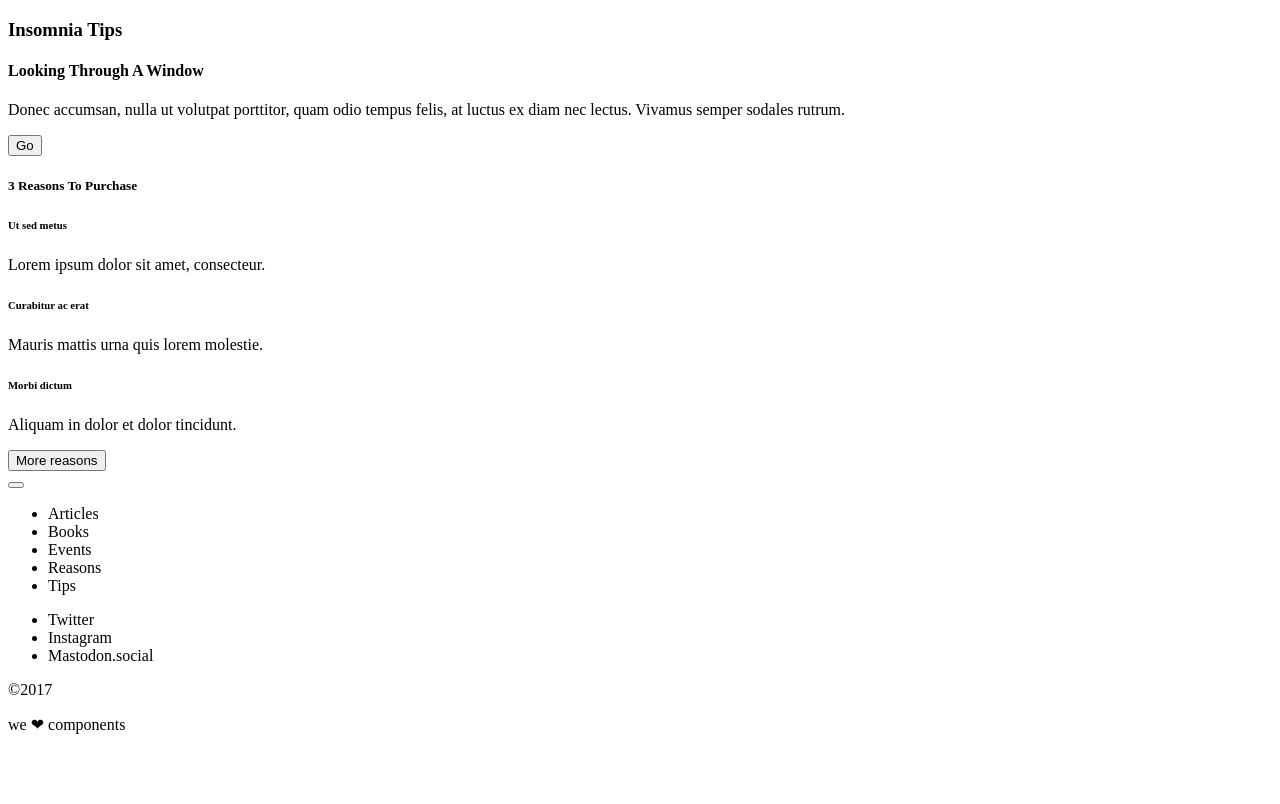
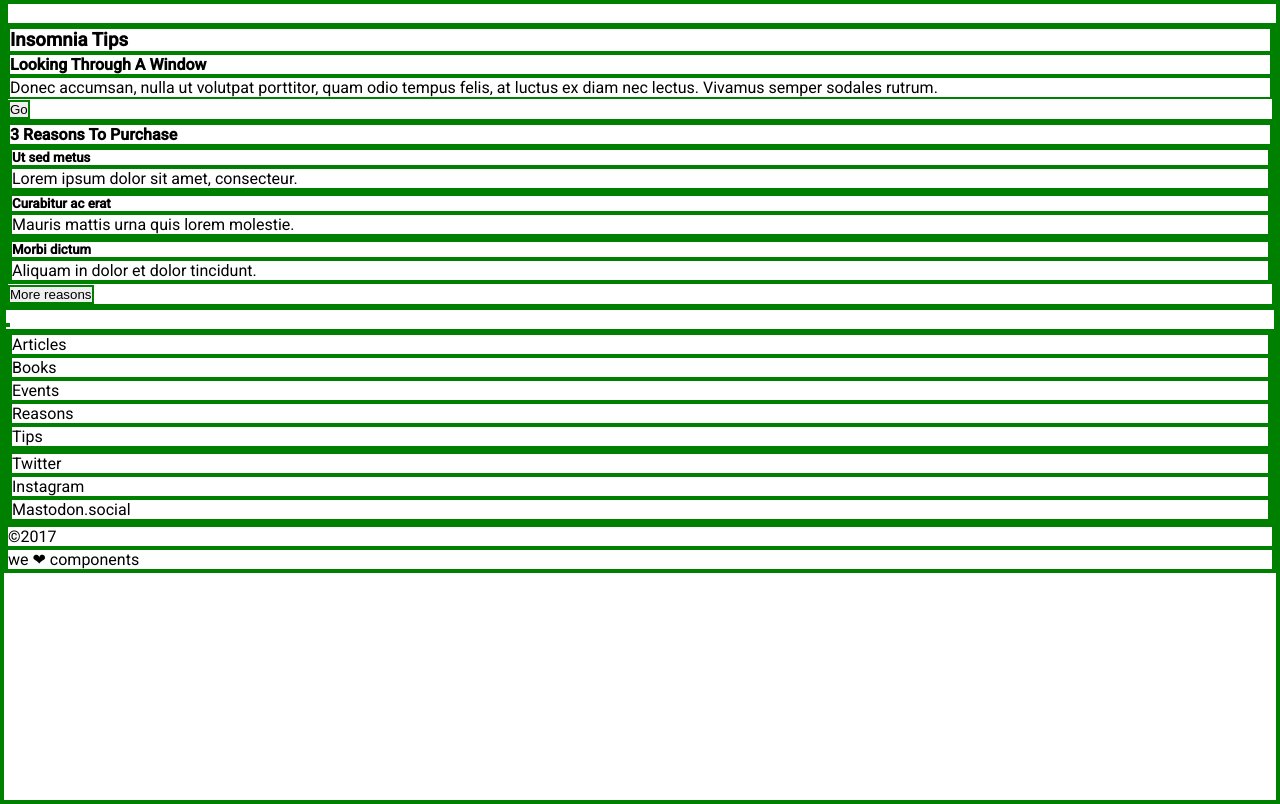
Before and after one commit to Adalab/f-m1-evaluacion-final-rodriguezmontesinoseva, a website: page _src/templates/index.html in a window 1280 px wide. Drawn offline with nearby package versions, Linux system fonts and the light colour scheme; files that its build step writes are made by us from their sources.

Commit message:
create background header

```diff
--- /dev/null
+++ b/_src/assets/scss/core/_variables.scss
@@ -0,0 +1,2 @@
+$whiteSnow: #fff;
+$blackBatman: #000;
--- /dev/null
+++ b/_src/assets/scss/layout/_base.scss
@@ -0,0 +1,17 @@
+*,*::after,*::before{
+    box-sizing: border-box;
+    margin: 0;
+    padding: 0;
+    border:solid 2px green;
+}
+
+body{
+    min-height: 100vh;
+    font-family: 'Roboto', sans-serif;
+    font-size: 16px;
+    background-color: $whiteSnow;
+    color: $blackBatman;
+}
+
+// font-family: 'Roboto', sans-serif;
+// font-family: 'Roboto Slab', serif;
--- /dev/null
+++ b/_src/assets/scss/layout/_header.scss
@@ -0,0 +1,7 @@
+.header-general{
+    min-height: 100vh;
+    background: url(../images/cover.jpg) center no-repeat;
+    background-size: cover;
+    background-image: linear-gradient(to bottom, rgba(255, 255, 255, 0.5), var($blackBatman));
+    background-blend-mode: multiply;
+}
--- a/_src/assets/scss/main.scss
+++ b/_src/assets/scss/main.scss
@@ -4,3 +4,6 @@
 //  background: url('../images/logo-adalab-80px.png') center center no-repeat $color-white;
 	// height: 100vh;
 // }
+@import './core/variables';
+@import './layout/base';
+@import './layout/header';
--- a/_src/templates/index.html
+++ b/_src/templates/index.html
@@ -5,6 +5,7 @@
   <meta name="viewport" content="width=device-width, initial-scale=1.0">
 	<title>Anonimous Prosy</title>
   <!-- <link rel="icon" href="favicon.png"/>  -->
+  <link href="https://fonts.googleapis.com/css?family=Roboto+Slab:700|Roboto:400,500" rel="stylesheet">
 	<link rel="stylesheet" href="assets/css/main.css">
 </head>
 
@@ -20,17 +21,17 @@
     <button>Go</button>
   </article>
   <article>
-  <h5>3 Reasons To Purchase</h5>
+  <h4>3 Reasons To Purchase</h4>
   <div>
-      <h6>Ut sed metus</h6>
+      <h5>Ut sed metus</h5>
       <p>Lorem ipsum dolor sit amet, consecteur.</p>
   </div>
   <div>
-      <h6>Curabitur ac erat</h6>
+      <h5>Curabitur ac erat</h5>
       <p>Mauris mattis urna quis lorem molestie.</p>
   </div>
   <div>
-      <h6>Morbi dictum</h6>
+      <h5>Morbi dictum</h5>
       <p>Aliquam in dolor et dolor tincidunt.</p>
   </div>
   <button>More reasons</button>
@@ -58,7 +59,6 @@
 
 </footer>
   <!-- <div class="page">
-    <partial src="_header.html" label="Header"></partial>
     <partial src="_main.html" label="Main"></partial>
   </div> -->
 </body>
```
Also changed, not shown: _src/templates/partials/_header.html (+2 -2 lines).
